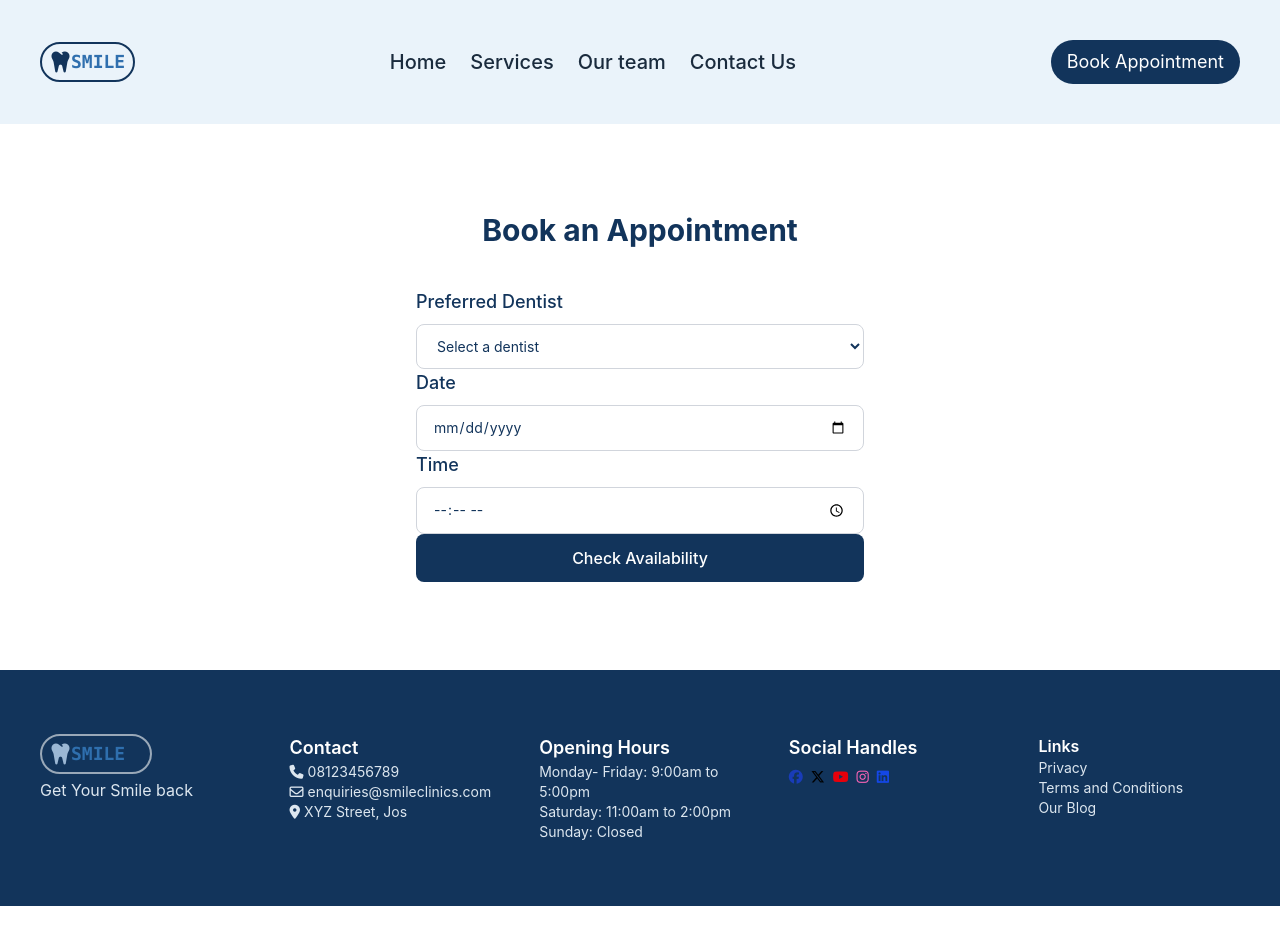
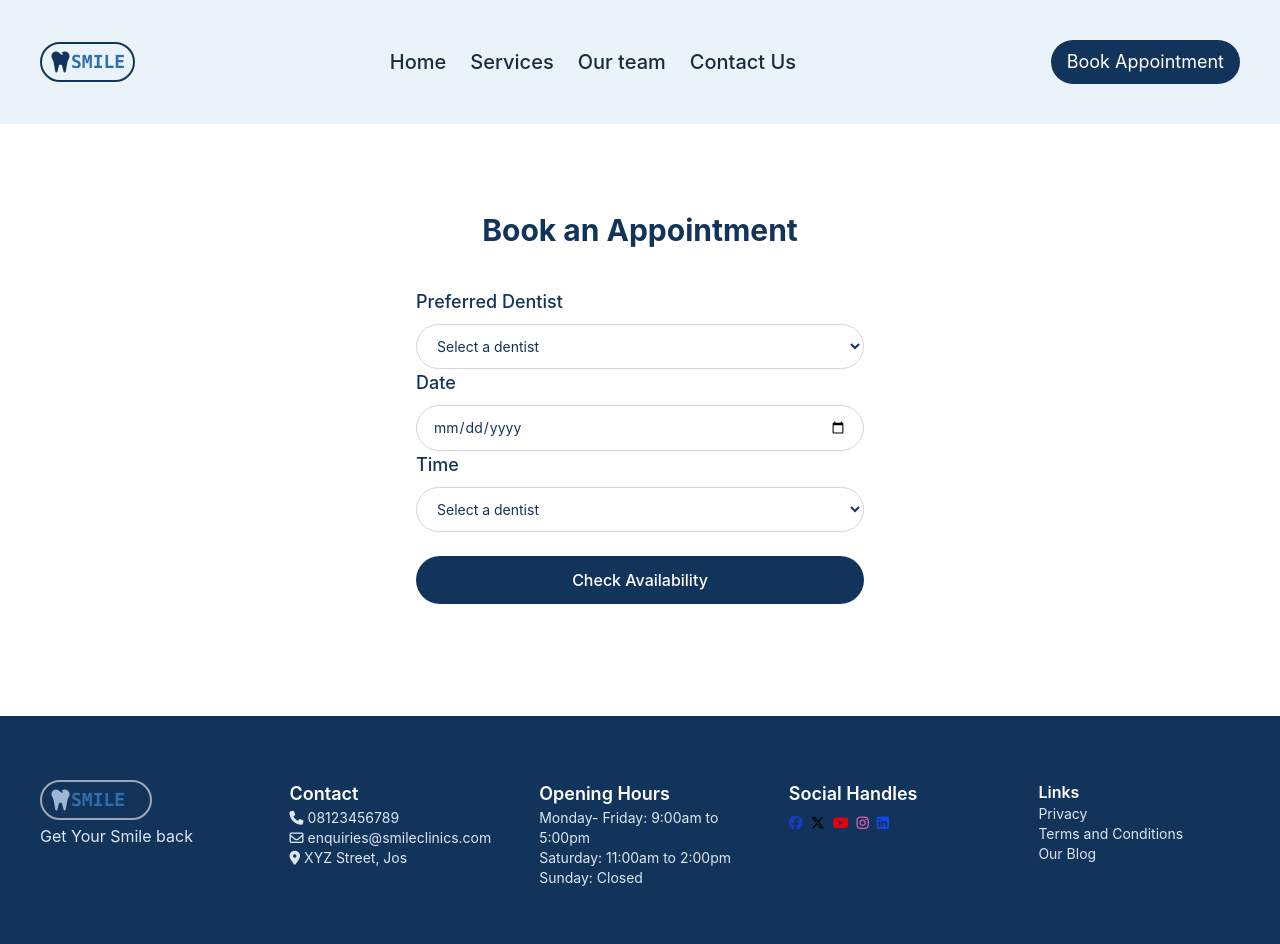
Before and after one commit to ChyyamakaU/DentalSite, a React (Vite) app: page /booking in a window 1280 px wide. Shown: the top 944 px of the page. Before the commit the page ends 906 px from the top, so only its background shows below. Built offline with nearby package versions, Linux system fonts and the light colour scheme.

Commit message:
ft: change timing to be static

```diff
--- a/src/pages/Booking.jsx
+++ b/src/pages/Booking.jsx
@@ -1,9 +1,4 @@
 function Booking() {
-
-
-
-
-
   return (
     <>
       <section>
@@ -25,7 +20,7 @@ function Booking() {
                 name="Doctors"
                 id="Doctors"
                 required
-                className="w-full rounded-lg border border-gray-300 bg-white px-4 py-3 text-sm text-[#12345B] outline-none  focus:border-[#12345B] focus:ring-0 focus:ring-[#12345B] "
+                className="w-full rounded-4xl border border-gray-300 bg-white px-4 py-3 text-sm text-[#12345B] outline-none  focus:border-[#12345B] focus:ring-0 focus:ring-[#12345B] "
               >
                 <option value="">Select a dentist</option>
                 <option value="John">John Doe</option>
@@ -47,10 +42,9 @@ function Booking() {
                 name="Date"
                 id="Date"
                 required
-                className="w-full rounded-lg border border-gray-300 bg-white px-4 py-3 text-sm text-[#12345B] outline-none  focus:border-[#12345B] focus:ring-0 focus:ring-[#12345B] "
+                className="w-full rounded-4xl border border-gray-300 bg-white px-4 py-3 text-sm text-[#12345B] outline-none  focus:border-[#12345B] focus:ring-0 focus:ring-[#12345B] "
               />
             </div>
-
 
             <div className="flex flex-col gap-2">
               <label
@@ -60,18 +54,25 @@ function Booking() {
                 Time
               </label>
 
-              <input
-                type="time"
-                name="Time"
-                id="Time"
+              <select
+                name="Doctors"
+                id="Doctors"
                 required
-               className="w-full rounded-lg border border-gray-300 bg-white px-4 py-3 text-sm text-[#12345B] outline-none  focus:border-[#12345B] focus:ring-0 focus:ring-[#12345B] "
-              />
+                className="w-full rounded-4xl border border-gray-300 bg-white px-4 py-3 text-sm text-[#12345B] outline-none  focus:border-[#12345B] focus:ring-0 focus:ring-[#12345B] "
+              >
+                <option value="">Select a dentist</option>
+                <option value="time">9:00am</option>
+                <option value="time">10:00am</option>
+                <option value="time">11:00am</option>
+                <option value="time">12:00am</option>
+                <option value="time">2:00pm</option>
+                <option value="time">3:00pm</option>
+              </select>
             </div>
 
             <button
               type="submit"
-              className="w-full rounded-lg bg-[#12345B] px-4 py-3 font-medium text-white transition hover:bg-[#164b87]"
+              className="w-full rounded-4xl bg-[#12345B] px-4 py-3 my-6 font-medium text-white transition hover:bg-[#164b87] "
             >
               Check Availability
             </button>
```
